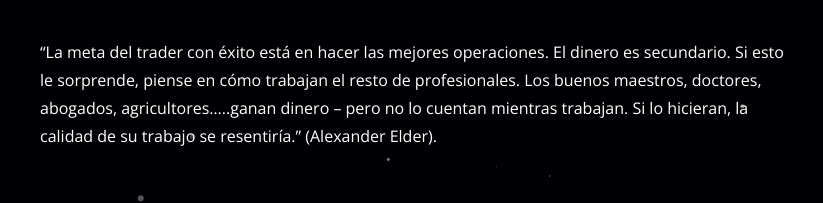
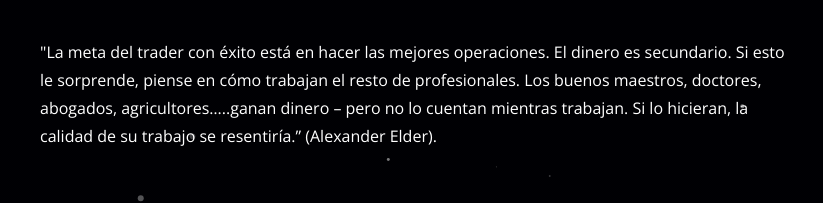
Before and after one commit to JulianOrtiz6605/tradgingworld1.0, a plain HTML site: page index.html in a window 1280 px wide. Shown: the part 325-528 px from the top of the page, 24-847 px from the left. Drawn offline with nearby package versions, Linux system fonts and the light colour scheme.

Commit message:
Cambios en el párrafo de quote

```diff
--- a/index.html
+++ b/index.html
@@ -36,7 +36,7 @@
                 <h3 class="titulo">TradingLand</h3>
                 <br>
                     <p class="descripcion">
-                        “La meta del trader con éxito está en hacer las mejores operaciones. El dinero es secundario. Si esto le sorprende, piense en cómo trabajan el resto de profesionales. Los buenos maestros, doctores, abogados, agricultores…..ganan dinero – pero no lo cuentan mientras trabajan. Si lo hicieran, la calidad de su trabajo se resentiría.” (Alexander Elder).
+                        "La meta del trader con éxito está en hacer las mejores operaciones. El dinero es secundario. Si esto le sorprende, piense en cómo trabajan el resto de profesionales. Los buenos maestros, doctores, abogados, agricultores…..ganan dinero – pero no lo cuentan mientras trabajan. Si lo hicieran, la calidad de su trabajo se resentiría.” (Alexander Elder).
                     </p>
                 </div>
             </div>
```
